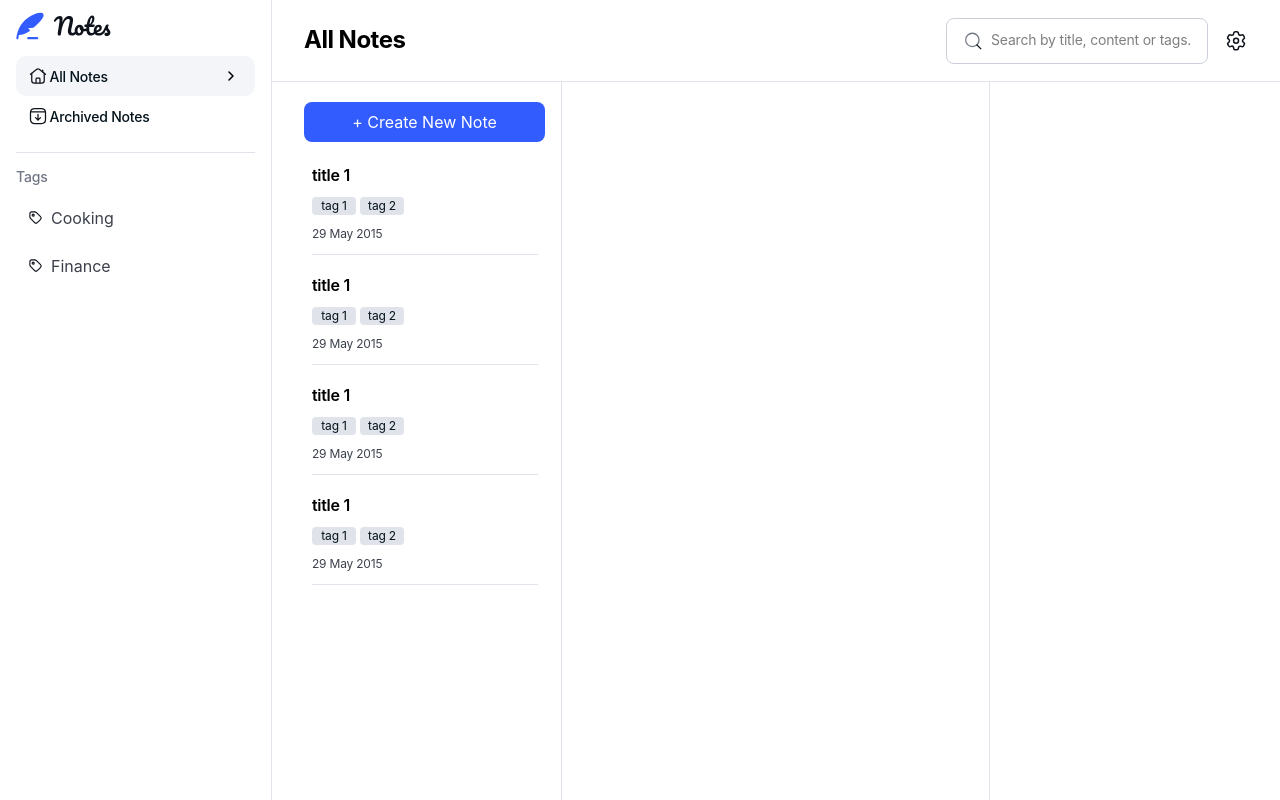
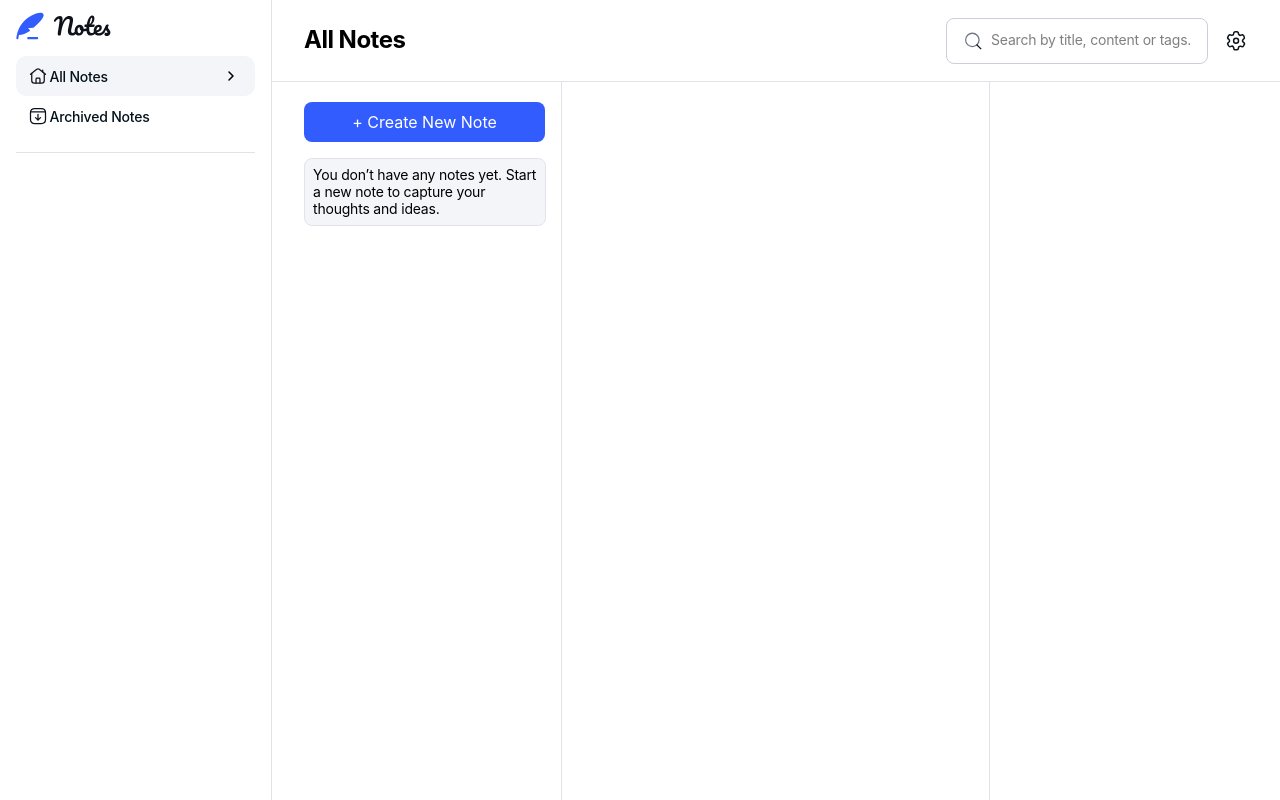
Before and after one commit to HamDean/note-taking-web-app, a React (Vite) app in the folder frontend/: page / in a window 1280 px wide. Built offline with nearby package versions, Linux system fonts and the light colour scheme; a web font is replaced by a local one.

Commit message:
Clear temporal data

```diff
--- a/frontend/src/components/SideBar.tsx
+++ b/frontend/src/components/SideBar.tsx
@@ -7,7 +7,7 @@ import { NavLink } from "react-router";
 
 const SideBar = () => {
   const [selectedTab, setSelectedTab] = useState("All Notes");
-  const tags = ["Cooking", "Finance"];
+  const tags: string[] = [];
 
   return (
     <article
--- a/frontend/src/pages/HomePage.tsx
+++ b/frontend/src/pages/HomePage.tsx
@@ -8,12 +8,8 @@ import NewNote from "../components/NewNote";
 const HomePage = () => {
   const [selectedIndex, setSelectedIndex] = useState(-1);
   const { note = "All Notes" } = useParams();
-  const notes = [
-    { title: "title 1", tags: ["tag 1", "tag 2"], dateCreated: "29 May 2015" },
-    { title: "title 1", tags: ["tag 1", "tag 2"], dateCreated: "29 May 2015" },
-    { title: "title 1", tags: ["tag 1", "tag 2"], dateCreated: "29 May 2015" },
-    { title: "title 1", tags: ["tag 1", "tag 2"], dateCreated: "29 May 2015" },
-  ];
+  const notes: { title: string; tags: string[]; dateCreated: string }[] = []; // Replace with actual notes data
+
   return (
     <>
       <DesktopPageHeader pageTitle={note} />
```
